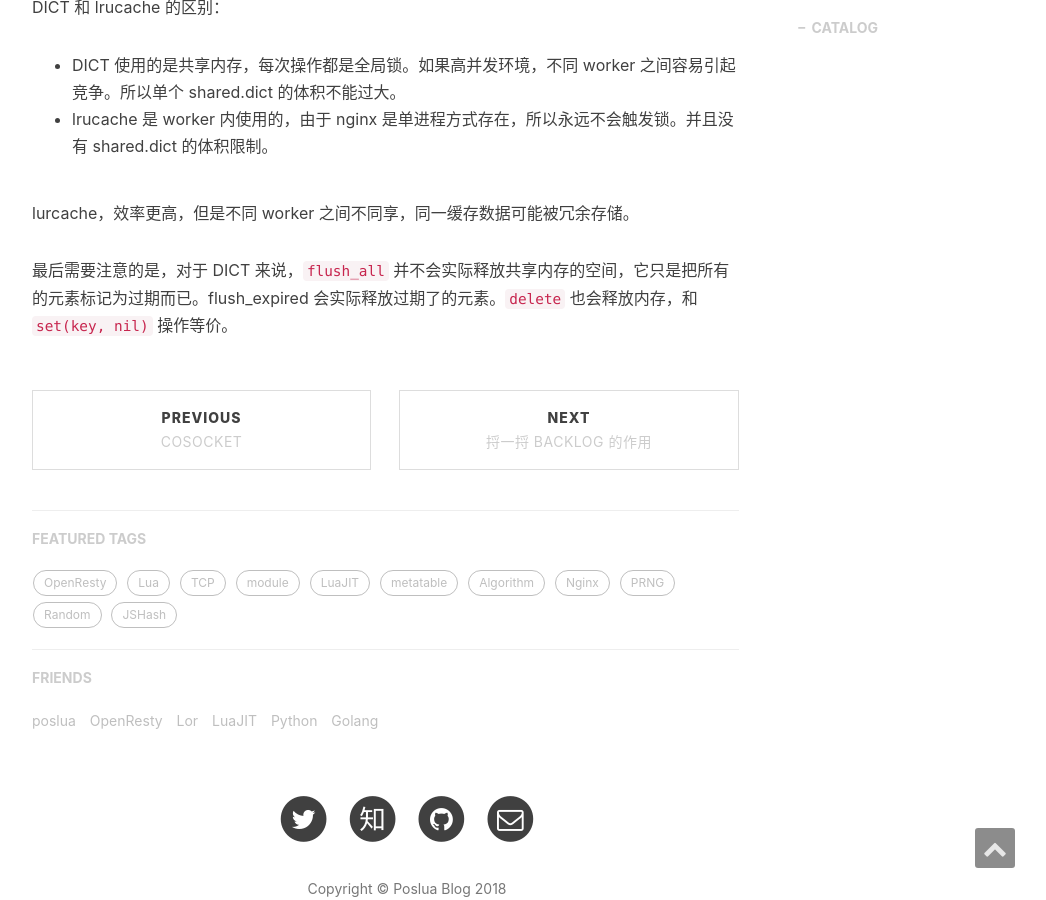
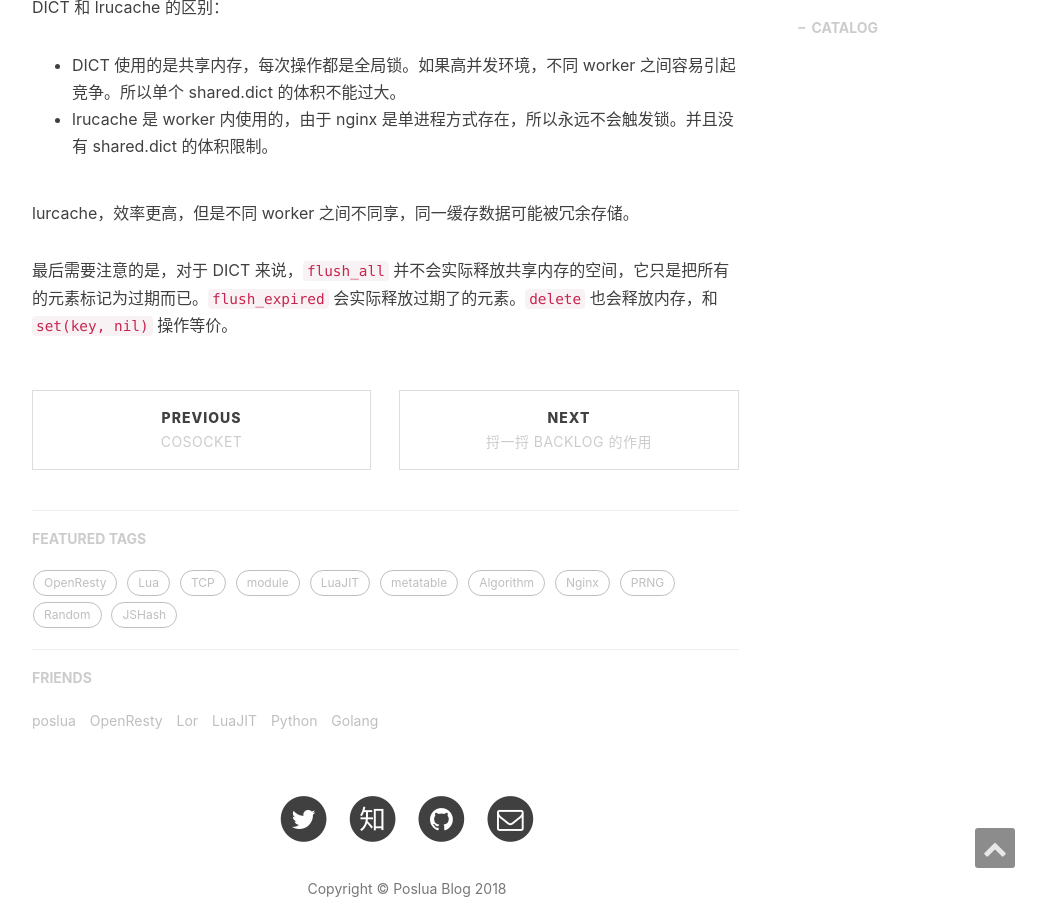
Before and after one commit to ms2008/ms2008.github.io, a Jekyll site: the page built from _posts/2016-09-01-lua-atomicity-lock.md, in a window 1280 px wide and 900 px high, scrolled down 1717 px. Shown: the whole window, without its empty margins (233-1279 px from the left). Built offline with Jekyll 4.4.1, drawn with Linux system fonts in a browser that asks for light colours; nearby versions of some CDN libraries; comment, search, counter and statistics services are not loaded; grey boxes are pictures that could not be loaded.

Commit message:
fix md format

```diff
--- a/_posts/2016-09-01-lua-atomicity-lock.md
+++ b/_posts/2016-09-01-lua-atomicity-lock.md
@@ -55,4 +55,4 @@ DICT 和 lrucache 的区别：
 
 lurcache，效率更高，但是不同 worker 之间不同享，同一缓存数据可能被冗余存储。
 
-最后需要注意的是，对于 DICT 来说，`flush_all` 并不会实际释放共享内存的空间，它只是把所有的元素标记为过期而已。flush_expired 会实际释放过期了的元素。`delete` 也会释放内存，和 `set(key, nil)` 操作等价。
+最后需要注意的是，对于 DICT 来说，`flush_all` 并不会实际释放共享内存的空间，它只是把所有的元素标记为过期而已。`flush_expired` 会实际释放过期了的元素。`delete` 也会释放内存，和 `set(key, nil)` 操作等价。
```
